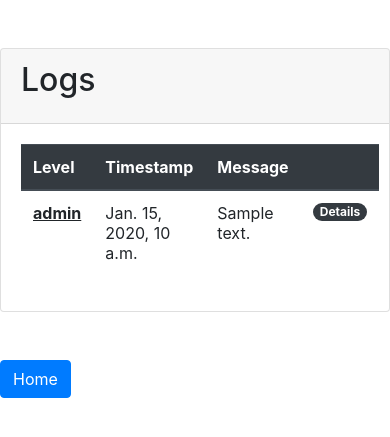
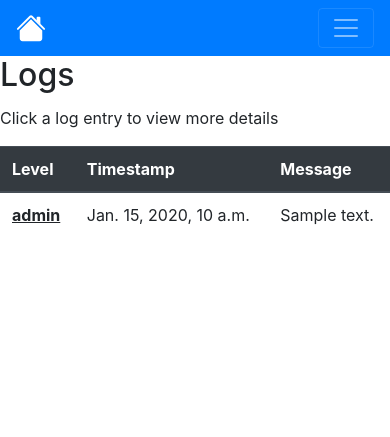
Before and after one commit to JackPhallen/CommunityTwitter, a Django app: template tweet_commune/templates/tweet_commune/logentry_list.html in a window 390 px wide. Shown: the top 437 px of the page. Run offline with Django 3.2, Linux system fonts and the light colour scheme; the template is opened without the code that fills it: most values are stand-ins (such as "Sample title", 1, 10 or a date in 2020); data that the repository does not hold is empty; some libraries are stand-ins or nearby versions.

Commit message:
Make tweet_commune pages mobile friendly
Adds minor changes to each template to ensure all content fits nicely
in the viewport on a mobile device. Includes the nav bar in the
tweet_commune base.html template.

```diff
--- a/tweet_commune/templates/tweet_commune/base.html
+++ b/tweet_commune/templates/tweet_commune/base.html
@@ -3,9 +3,16 @@
 {# Extend sitewide base template head #}
 {% block head %}
     {{ block.super }}
+
+    {# Make content responsive #}
+    <meta name="viewport" content="width=device-width, initial-scale=1.0">
+
 {% endblock head %}
 
 {# Extend sitewide base template content #}
 {% block content %}
     {{ block.super }}
+
+    {% include 'tweet_commune/fragments/navbar.html' %}
+
 {% endblock content %}
--- a/tweet_commune/templates/tweet_commune/fragments/log_table.html
+++ b/tweet_commune/templates/tweet_commune/fragments/log_table.html
@@ -4,22 +4,22 @@
         <th scope="col">Level</th>
         <th scope="col">Timestamp</th>
         <th scope="col">Message</th>
-        <th scope="col"></th>
     </tr>
     </thead>
     <tbody>
 
     {% for entry in log_entries %}
 
-        <tr class="{{ entry.row_class }}">
+        {# Make each row a clickable link to details page #}
+        <tr
+                class="{{ entry.row_class }}"
+                onclick="window.location = '{% url 'logentry_detail' entry.id %}';"
+                style="cursor: pointer;"
+        >
             <th scope="row"><u> {{ entry.get_level_display }} </u></th>
             <td>{{ entry.timestamp }}</td>
+            {# Truncate text to fit in cell #}
             <td>{{ entry.message | truncatechars:75 }}</td>
-            <td>
-                <a href="{% url 'logentry_detail' entry.id %}" class="badge badge-pill badge-dark">
-                    Details
-                </a>
-            </td>
         </tr>
 
     {% endfor %}
--- a/tweet_commune/templates/tweet_commune/logentry_list.html
+++ b/tweet_commune/templates/tweet_commune/logentry_list.html
@@ -6,17 +6,9 @@
 {% block content %}
     {{ block.super }}
 
-    <div class="card my-5">
-        <div class="card-header">
-            <h2 class="card-title">Logs</h2>
-        </div>
-        <div class="card-body">
+    <h2 class="card-title">Logs</h2>
+    <p> Click a log entry to view more details</p>
 
-            {% include 'tweet_commune/fragments/log_table.html' %}
-
-        </div>
-    </div>
-
-    <a class="btn btn-primary" href="{% url 'home' %}" role="button">Home</a>
+    {% include 'tweet_commune/fragments/log_table.html' %}
 
 {% endblock content %}
--- a/tweet_commune/templates/tweet_commune/submission_form.html
+++ b/tweet_commune/templates/tweet_commune/submission_form.html
@@ -5,6 +5,8 @@
 {# Extend tweet_commune base template content #}
 {% block content %}
     {{ block.super }}
+
+    <div id="page" class="container-fluid m-2">
 
         {% bootstrap_messages %}
 
@@ -19,4 +21,6 @@
             {% endbuttons %}
         </form>
 
+    </div>
+
 {% endblock content %}
```
Also changed, not shown: tweet_commune/templates/tweet_commune/home.html (+9 -4 lines), tweet_commune/templates/tweet_commune/logentry_detail.html (+6 -2 lines). Lines whose indentation alone changed are shown as unchanged.
